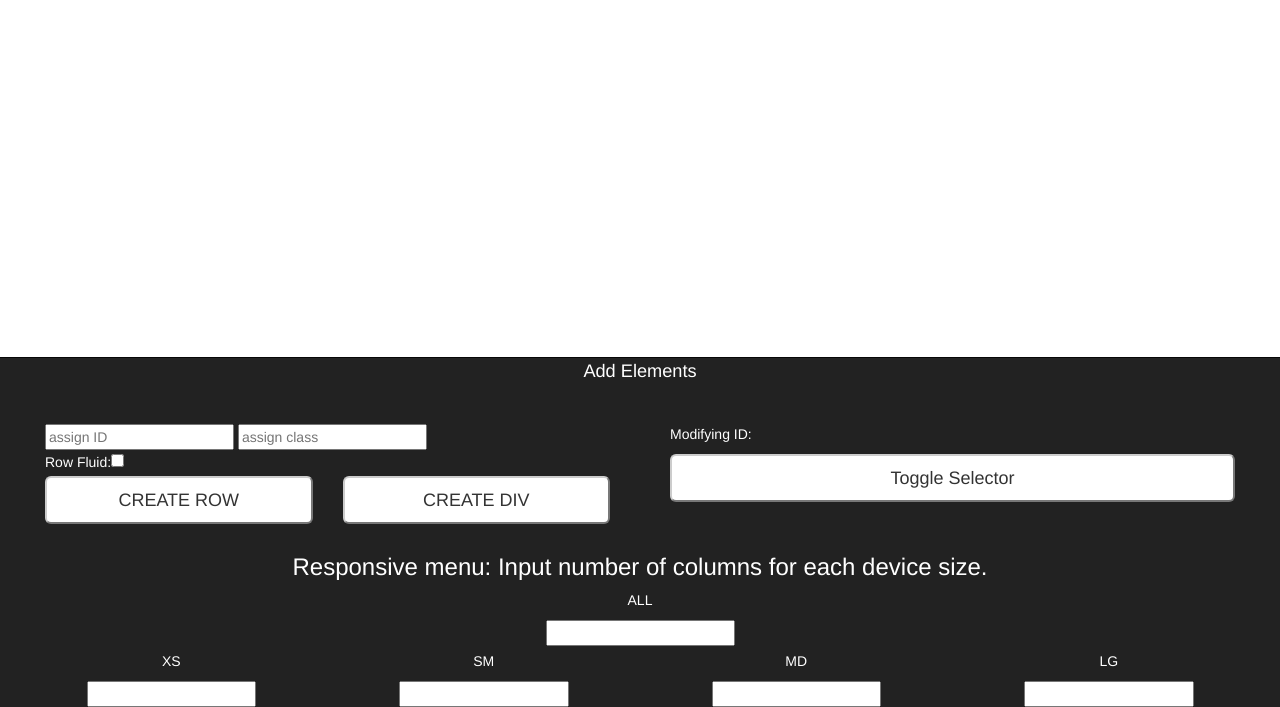
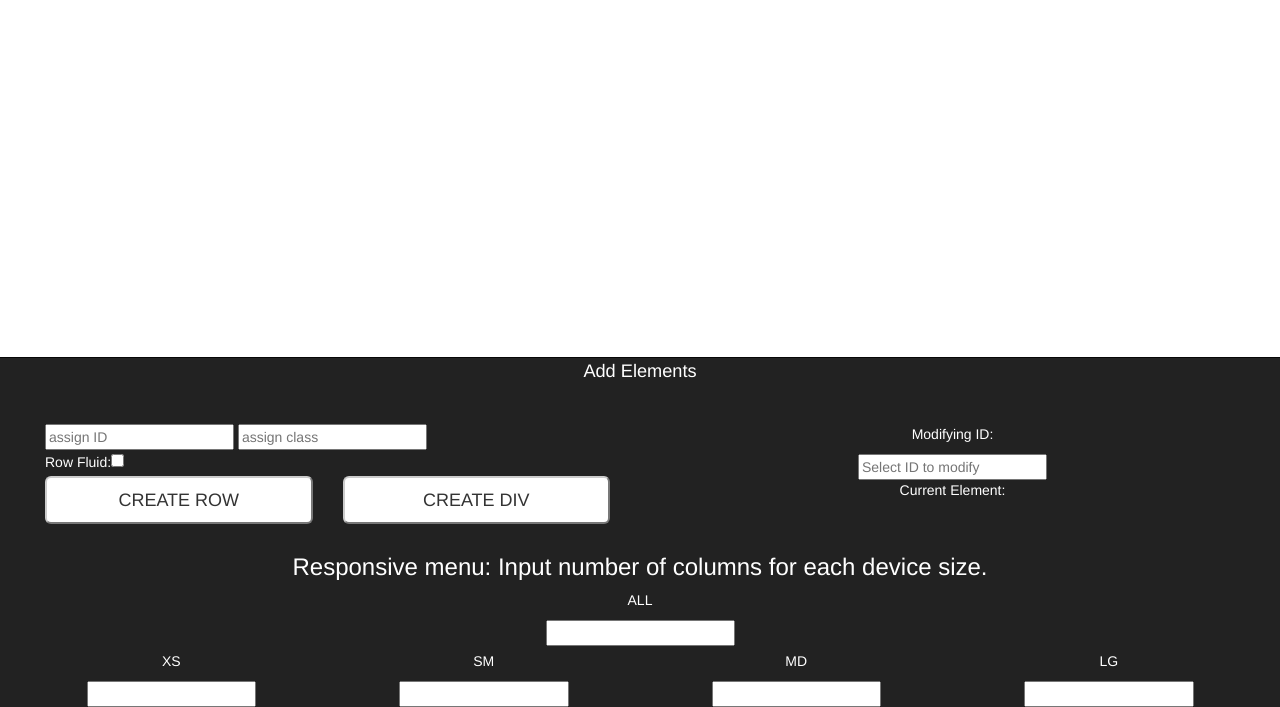
Before and after one commit to alex-B-Ly/bootstrap-code-creator, a plain HTML site: page index.html in a window 1280 px wide. Both pictures are taken after a click on the link "Add Elements". Shown: the part 93-800 px from the top of the page. Drawn offline with nearby package versions, Linux system fonts and the light colour scheme.

Commit message:
fixed menu to liking, need to work on string manipulation to edit pre

```diff
--- a/index.html
+++ b/index.html
@@ -49,12 +49,16 @@
               <button id="create-div-button" class="btn-block btn-lg btn-default">CREATE DIV</button>
             </div>
           </div>
-          <div class="col-xs-6 col-sm-6 col-md-6 col-lg-6">
+          <div class="col-xs-6 col-sm-6 col-md-6 col-lg-6 text-center">
             <div class="col-xs-12 col-sm-12 col-md-12 col-lg-12">
               <p>Modifying ID: <span id="mod-selection"></span></p>
             </div>
             <div class="col-xs-12 col-sm-12 col-md-12 col-lg-12">
-              <button id="selector-button" class="btn-block btn-lg btn-default">Toggle Selector</button>
+              <input id="id-select" type="text" placeholder="Select ID to modify" />
+            </div>
+            <div class="col-xs-12 col-sm-12 col-md-12 col-lg-12">
+              <p>Current Element:</p>
+              <p id="current-element"></p>
             </div>
             <!-- Make button to show divs with box-shadow inset css class -->
           </div>
```
